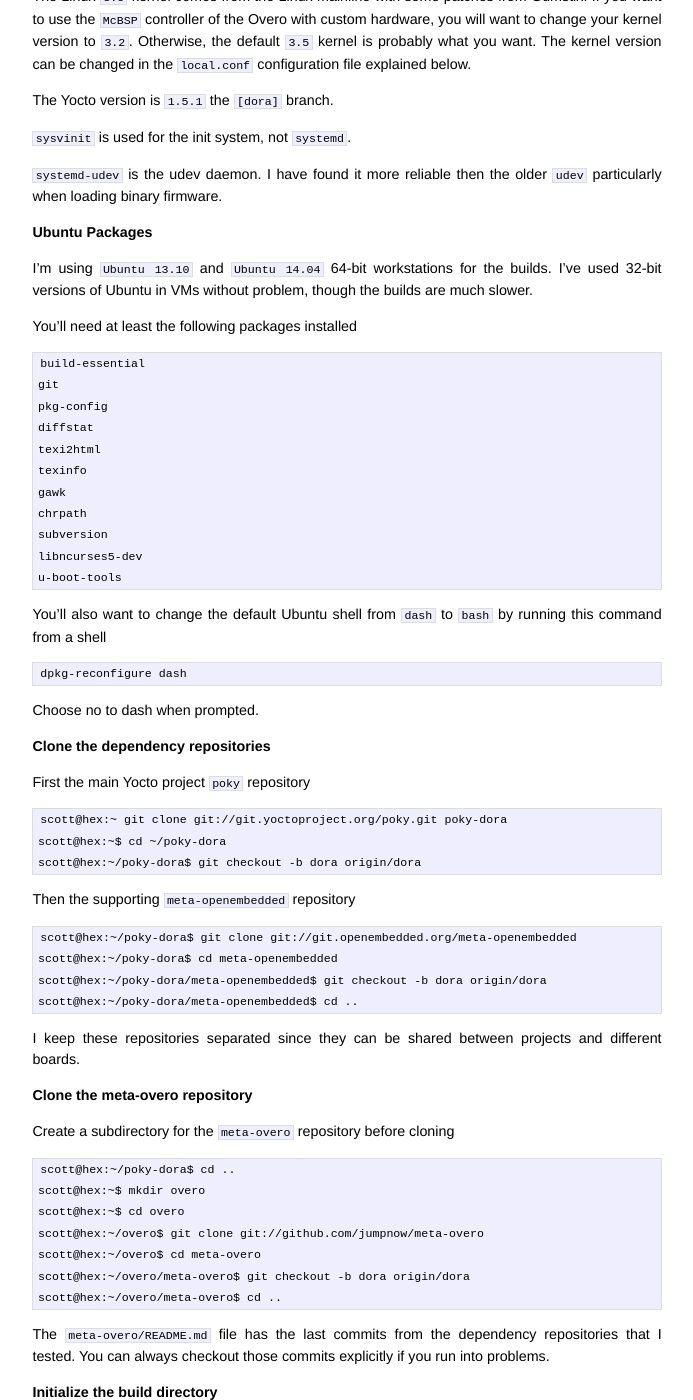
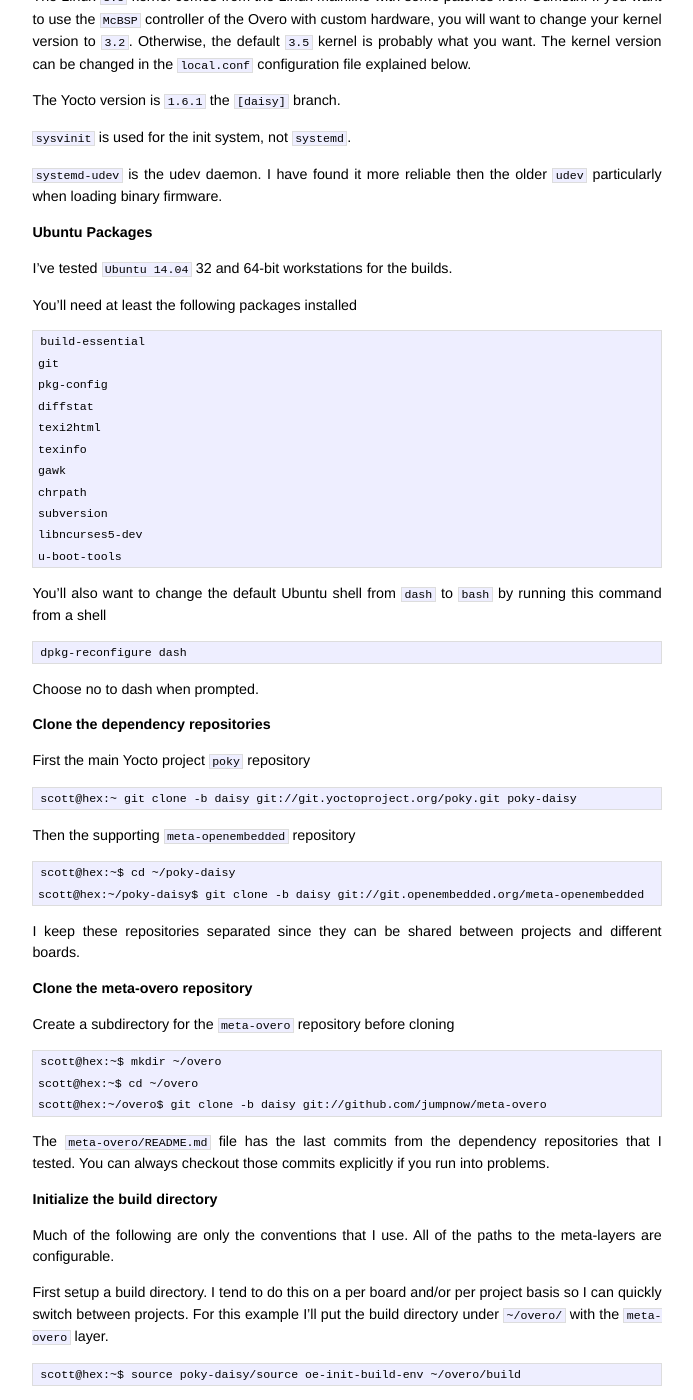
Before and after one commit to jumpnow/jumpnowtek-site, a Jekyll site: the page built from _posts/2014-02-25-Overo-Systems-with-Yocto.md, in a window 1280 px wide and 1400 px high, scrolled down 316 px. Shown: the whole window, without its empty margins (293-986 px from the left). Built offline with Jekyll 4.4.1, drawn with Linux system fonts in a browser that asks for light colours; Markdown is read by kramdown in place of the engine named in the settings; some of the changed text lies outside the part shown.

Commit message:
Update posts for daisy upgrade

```diff
--- a/_posts/2014-02-25-Overo-Systems-with-Yocto.md
+++ b/_posts/2014-02-25-Overo-Systems-with-Yocto.md
@@ -21,7 +21,7 @@
 default `3.5` kernel is probably what you want. The kernel version can be changed
 in the `local.conf` configuration file explained below.
 
-The Yocto version is `1.5.1` the `[dora]` branch.
+The Yocto version is `1.6.1` the `[daisy]` branch.
 
 `sysvinit` is used for the init system, not `systemd`.
 
@@ -30,9 +30,7 @@
 
 ### Ubuntu Packages
 
-I'm using `Ubuntu 13.10` and `Ubuntu 14.04` 64-bit workstations for the builds.
-I've used 32-bit versions of Ubuntu in VMs without problem, though the builds
-are much slower.
+I've tested `Ubuntu 14.04` 32 and 64-bit workstations for the builds.
 
 You'll need at least the following packages installed
 
@@ -59,16 +57,12 @@
 
 First the main Yocto project `poky` repository
 
-    scott@hex:~ git clone git://git.yoctoproject.org/poky.git poky-dora
-    scott@hex:~$ cd ~/poky-dora
-    scott@hex:~/poky-dora$ git checkout -b dora origin/dora
+    scott@hex:~ git clone -b daisy git://git.yoctoproject.org/poky.git poky-daisy
 
 Then the supporting `meta-openembedded` repository
 
-    scott@hex:~/poky-dora$ git clone git://git.openembedded.org/meta-openembedded
-    scott@hex:~/poky-dora$ cd meta-openembedded
-    scott@hex:~/poky-dora/meta-openembedded$ git checkout -b dora origin/dora
-    scott@hex:~/poky-dora/meta-openembedded$ cd ..
+    scott@hex:~$ cd ~/poky-daisy
+    scott@hex:~/poky-daisy$ git clone -b daisy git://git.openembedded.org/meta-openembedded
 
 I keep these repositories separated since they can be shared between projects
 and different boards.
@@ -77,13 +71,9 @@
 
 Create a subdirectory for the `meta-overo` repository before cloning
 
-    scott@hex:~/poky-dora$ cd ..
-    scott@hex:~$ mkdir overo
-    scott@hex:~$ cd overo
-    scott@hex:~/overo$ git clone git://github.com/jumpnow/meta-overo
-    scott@hex:~/overo$ cd meta-overo
-    scott@hex:~/overo/meta-overo$ git checkout -b dora origin/dora
-    scott@hex:~/overo/meta-overo$ cd ..
+    scott@hex:~$ mkdir ~/overo
+    scott@hex:~$ cd ~/overo
+    scott@hex:~/overo$ git clone -b daisy git://github.com/jumpnow/meta-overo
 
 
 The `meta-overo/README.md` file has the last commits from the dependency
@@ -99,8 +89,7 @@
 project basis so I can quickly switch between projects. For this example I'll
 put the build directory under `~/overo/` with the `meta-overo` layer.
 
-    scott@hex:~$ cd ~/poky-dora
-    scott@hex:~/poky-dora$ source oe-init-build-env ~/overo/build
+    scott@hex:~$ source poky-daisy/source oe-init-build-env ~/overo/build
 
 You always need this command to setup the environment before using `bitbake`.
 If you only have one build environment, you can put it in your `~/.bashrc`.
@@ -164,7 +153,7 @@
 the directory is writable by the user running the build. Also because of some
 `rpath` issues with gcc, the TMPDIR path cannot be too short or the gcc build
 will fail. I haven't determined exactly how short is too short, but something
-like `/oe7` is too short and `/oe7/tmp-poky-dora-build` is long enough.
+like `/oe7` is too short and `/oe7/tmp-poky-daisy-build` is long enough.
 
 If you use the default location, the `TMPDIR` path is already long enough.
 
@@ -202,8 +191,7 @@
 `oe-init-build-env` when run a second time will not overwrite your customized
 conf files.
 
-    scott@hex:~$ cd ~/poky-dora
-    scott@hex:~$ source oe-init-build-env ~/overo/build
+    scott@hex:~$ source poky-daisy/oe-init-build-env ~/overo/build
 
     ### Shell environment set up for builds. ###
 
@@ -313,11 +301,11 @@
 
 For instance, if I had this in the `local.conf`
 
-    TMPDIR = "/oe7/tmp-poky-dora-build"
+    TMPDIR = "/oe7/tmp-poky-daisy-build"
 
 Then I would export this environment variable before running `copy_boot.sh`
 
-    scott@hex:~/overo/meta-overo/scripts$ export OETMP=/oe7/tmp-poky-dora-build
+    scott@hex:~/overo/meta-overo/scripts$ export OETMP=/oe7/tmp-poky-daisy-build
 
 Then run the `copy_boot.sh` script passing the location of SD card
 
@@ -352,7 +340,7 @@
 
     scott@hex:~$ sudo umount /dev/sdc1
     scott@hex:~$ sudo umount /dev/sdc2
-    scott@hex:~$ export OETMP=/oe7/tmp-poky-dora-build
+    scott@hex:~$ export OETMP=/oe7/tmp-poky-daisy-build
     scott@hex:~$ cd overo/meta-overo/scripts
     scott@hex:~/overo/meta-overo/scripts$ ./copy_boot.sh sdc
     scott@hex:~/overo/meta-overo/scripts$ ./copy_rootfs.sh sdc console overo2
```
Also changed, not shown: _posts/2014-02-21-Duovero-Systems-with-Yocto.md (+14 -24 lines).
